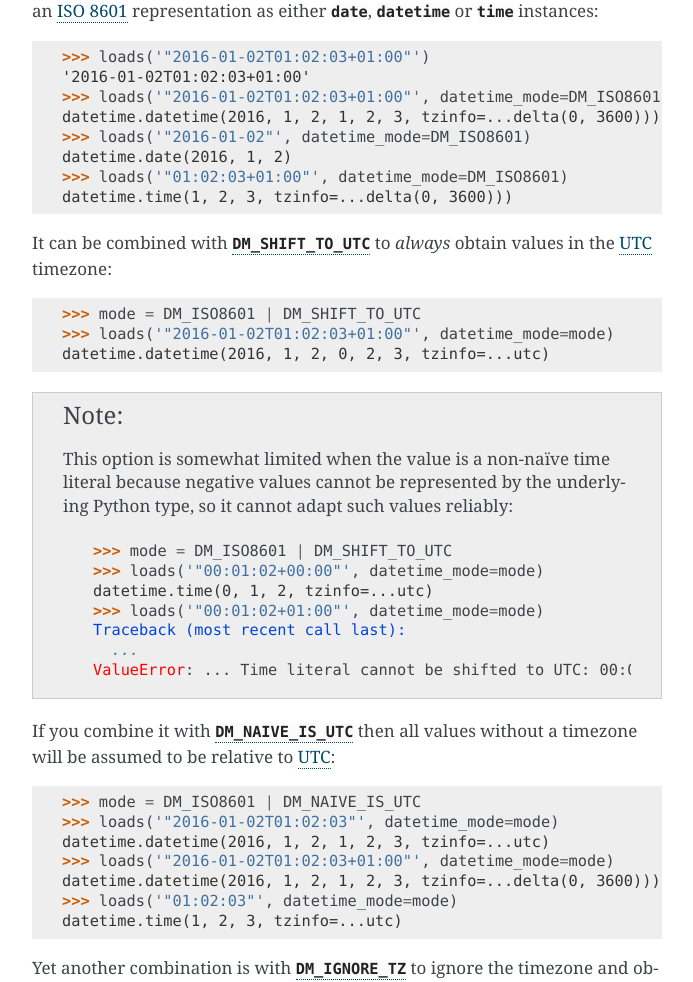
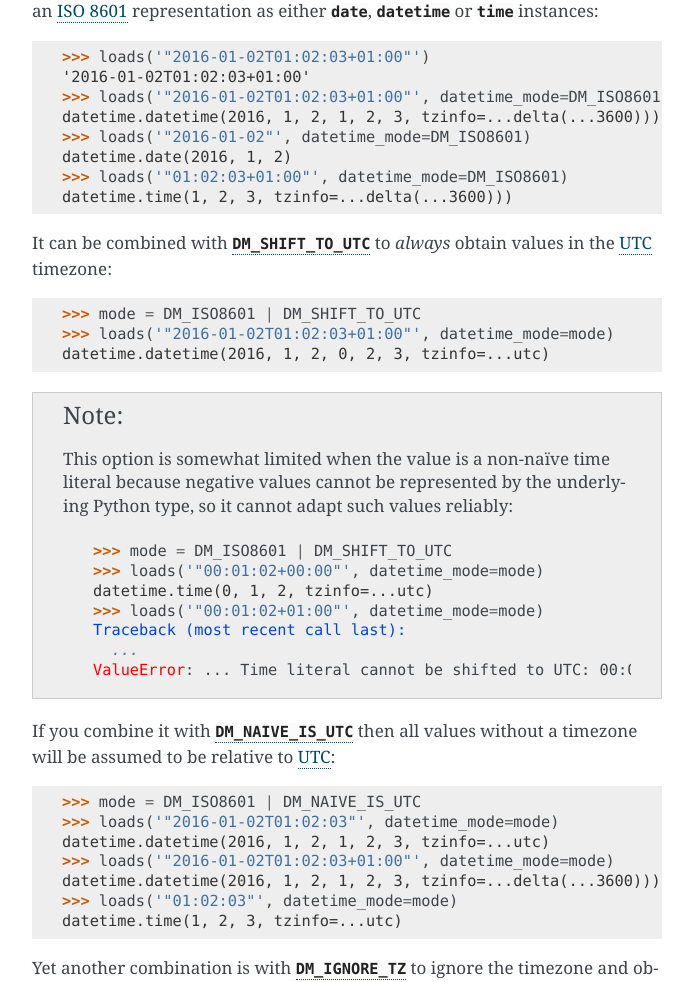
Before and after one commit to python-rapidjson/python-rapidjson, a Sphinx documentation site: the page built from docs/loads.rst, in a window 1280 px wide and 1400 px high, scrolled down 2230 px. Shown: the part 152-1134 px from the top of the window, without its empty margins (418-1111 px from the left). Built offline with Sphinx 7.4.7, drawn with Linux system fonts in a browser that asks for light colours.

Commit message:
Adapt doctest to different timedelta representation under Python 3.7

```diff
--- a/docs/loads.rst
+++ b/docs/loads.rst
@@ -153,11 +153,11 @@
       >>> loads('"2016-01-02T01:02:03+01:00"')
       '2016-01-02T01:02:03+01:00'
       >>> loads('"2016-01-02T01:02:03+01:00"', datetime_mode=DM_ISO8601)
-      datetime.datetime(2016, 1, 2, 1, 2, 3, tzinfo=...delta(0, 3600)))
+      datetime.datetime(2016, 1, 2, 1, 2, 3, tzinfo=...delta(...3600)))
       >>> loads('"2016-01-02"', datetime_mode=DM_ISO8601)
       datetime.date(2016, 1, 2)
       >>> loads('"01:02:03+01:00"', datetime_mode=DM_ISO8601)
-      datetime.time(1, 2, 3, tzinfo=...delta(0, 3600)))
+      datetime.time(1, 2, 3, tzinfo=...delta(...3600)))
 
    It can be combined with :data:`DM_SHIFT_TO_UTC` to *always* obtain values in the UTC_
    timezone:
@@ -193,7 +193,7 @@
       >>> loads('"2016-01-02T01:02:03"', datetime_mode=mode)
       datetime.datetime(2016, 1, 2, 1, 2, 3, tzinfo=...utc)
       >>> loads('"2016-01-02T01:02:03+01:00"', datetime_mode=mode)
-      datetime.datetime(2016, 1, 2, 1, 2, 3, tzinfo=...delta(0, 3600)))
+      datetime.datetime(2016, 1, 2, 1, 2, 3, tzinfo=...delta(...3600)))
       >>> loads('"01:02:03"', datetime_mode=mode)
       datetime.time(1, 2, 3, tzinfo=...utc)
 
```
